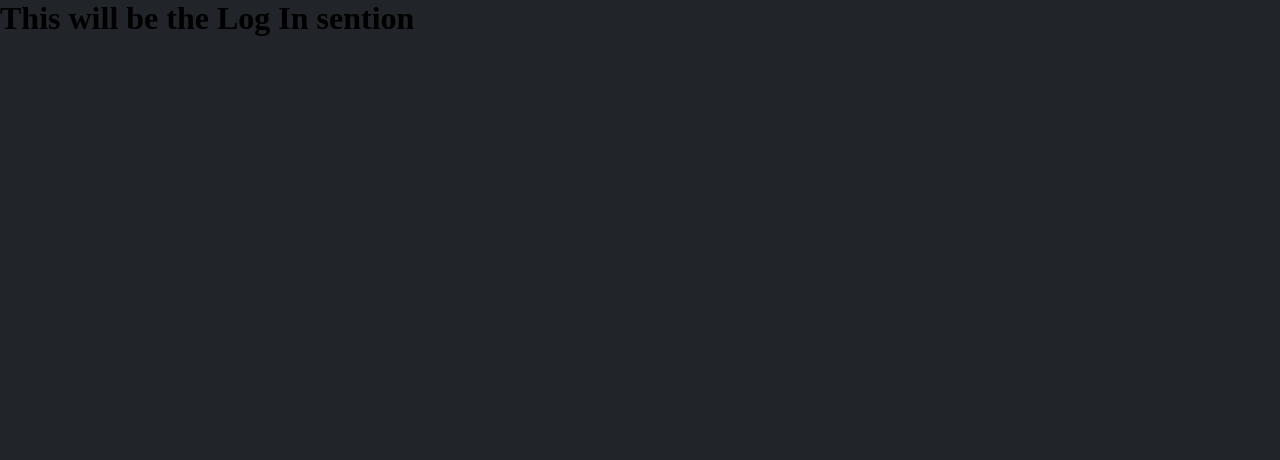
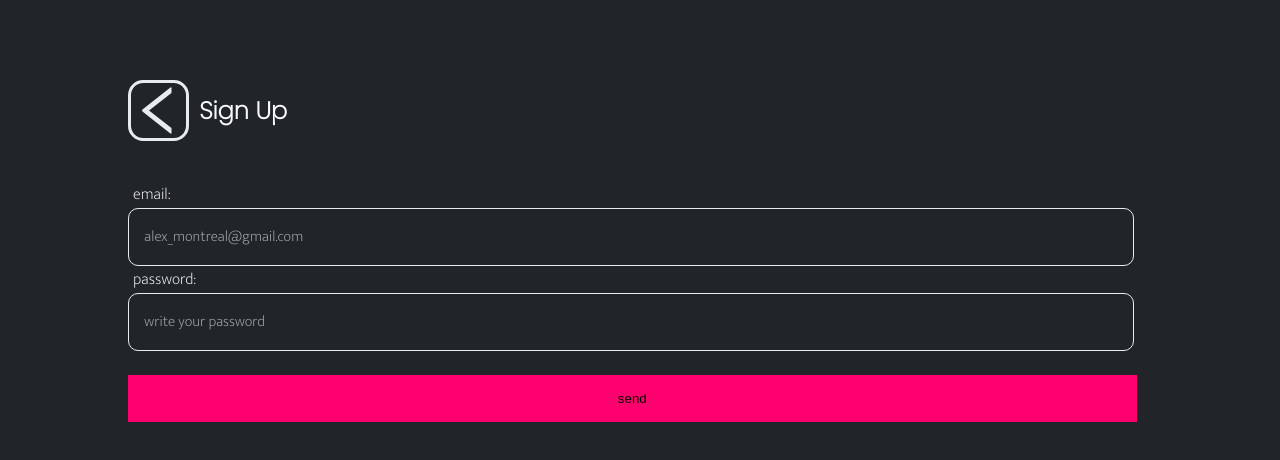
Before and after one commit to Fredvel123/unsplash_frontend, a React (Create React App) app: page /login in a window 1280 px wide. Shown: the top 460 px of the page. Built offline with nearby package versions, Linux system fonts and the light colour scheme.

Commit message:
I created the login section

```diff
--- a/src/App.jsx
+++ b/src/App.jsx
@@ -1,4 +1,4 @@
-import React,  { useState } from 'react';
+import React from 'react';
 // components
 import LogIn from './components/LogIn';
 import SignUp from './components/SignUp';
@@ -11,16 +11,19 @@ import Home from './components/Home';
 // react router
 import { BrowserRouter, Routes, Route } from "react-router-dom";
 import Erro404 from './components/Error404';
+import { useSelector } from 'react-redux';
+// redux
 
 function App() {
-  const [register, setregister] = useState(true);
+  const auth = useSelector(state => state.auth.value);
+
   return (
     <BrowserRouter>
       <Routes>
         <Route index element={<StartPage />} />
         <Route path='signup' element={<SignUp />} />
         <Route path='login' element={<LogIn />} />
-        <Route path='home' element={register ? <Home /> : <Erro404 /> } />
+        <Route path='home' element={auth.isLogged ? <Home /> : <Erro404 /> } />
       </Routes>
     </BrowserRouter>
   );
--- a/src/components/LogIn/index.jsx
+++ b/src/components/LogIn/index.jsx
@@ -1,10 +1,93 @@
-import React, { Fragment } from 'react';
+import React, { Fragment, useEffect, useState } from 'react';
+// styled components
+import { ButtonLeft, DivBox, Header } from '../../styles/SignUp';
+// react router dom
+import { Link, useNavigate } from 'react-router-dom';
+import Inputs from '../SignUp/Inputs';
+import { useDispatch, useSelector } from 'react-redux';
+import { setAuth } from '../../redux-toolkit/slice/auth';
+// redux
+
 
 function LogIn() {
+  const auth = useSelector((state) => state.auth.value)
+  const dispatch = useDispatch();
+
+  const [email, setEmail] = useState({value: ''});
+  const [password, setPassword] = useState({value: ''});
+  const handlerSubmit = e => {
+    e.preventDefault();
+    logInUser(email.value, password.value)
+  }
+  // code to connect with the server
+  const logInUser = async (_email, _password) => {
+    const user = await fetch('http://imagesfredvel.herokuapp.com/api/users/login', {
+      method: 'POST',
+      headers: {
+        "Content-type": "application/json"
+      },
+      body: JSON.stringify({
+        email: _email,
+        password: _password
+      })
+    });
+    const res = await user.json();
+    dispatch(setAuth(res));
+  }
+  // local storage for the token
+  useEffect(() => {
+    const data = localStorage.getItem('auth');
+    if(data !== null) {
+      dispatch(setAuth(JSON.parse(data)))
+    }
+  }, [dispatch]);
+
+  useEffect(() => {
+    localStorage.setItem('auth', JSON.stringify(auth))
+  }, [auth]);
+  const navigate = useNavigate();
+
+  const navigateToHome = async () => {
+    const res = await auth.isLogged;
+    if(res === true) {
+      navigate("/home", { replace: true })
+    }
+  }
+  useEffect(() => {
+    navigateToHome();
+  }, [handlerSubmit]);
+
+
+
   return(
-    <Fragment>
-      <h1>This will be the Log In sention</h1>
-    </Fragment>
+    <DivBox>
+      <Header>
+        <Link to='/' >
+          <ButtonLeft />
+        </Link>
+        <h2>Sign Up</h2>
+      </Header>
+      <form onSubmit={handlerSubmit} action="">
+        <Inputs
+          placeholder='alex_montreal@gmail.com'
+          type='email'
+          icon={false}
+          title='email'
+          state={email}
+          setState={setEmail} />
+        <Inputs
+          placeholder='write your password'
+          type='password'
+          icon={false}
+          title='password'
+          state={password}
+          setState={setPassword} />
+      <button>send</button>
+      </form>
+      {auth.isLogged ?
+       <h3>{auth.message}</h3>
+      : <h3>{auth.message}</h3> }
+    </DivBox>
   )
 }
 
--- a/src/components/SignUp/Inputs.jsx
+++ b/src/components/SignUp/Inputs.jsx
@@ -1,6 +1,9 @@
 import React from 'react';
+import { CheckButton, Div, ErrorButton, Input, Label } from '../../styles/SignUp/forns';
+// styled components
 
-function Inputs({ placeholder, type, title, state, setState, regExp }) {
+
+function Inputs({ placeholder, type, title, state, setState, regExp, callback, icon }) {
   const handlerInputs = e => {
     setState({...state, value: e.target.value})
   }
@@ -12,19 +15,25 @@ function Inputs({ placeholder, type, title, state, setState, regExp }) {
         setState({...state, isValid: false})
       }
     }
+    if(callback) {
+      callback(); // this code is for validate password repeate
+    }
   }
   return (
     <div>
-      <label htmlFor=""> {title}: </label>
-      <div>
-        <input
+      <Label htmlFor=""> {title}: </Label>
+      <Div>
+        <Input
           type={type}
           placeholder={placeholder}
           required
           onChange={handlerInputs}
           onKeyUp={validations}
           onBlur={validations} />
-      </div>
+        {icon ?
+          !state.isValid ? <ErrorButton /> : <CheckButton />
+        : null}
+      </Div>
     </div>
   );
 }
--- a/src/components/SignUp/index.jsx
+++ b/src/components/SignUp/index.jsx
@@ -1,27 +1,32 @@
-import React, { Fragment, useState } from 'react';
+import React, { useState, useEffect } from 'react';
+import { Link } from 'react-router-dom';
 // styled components
-import { ButtonLeft, Header } from '../../styles/SignUp';
+import { ButtonLeft, DivBox, Header } from '../../styles/SignUp';
 // components
 import Inputs from './Inputs';
+// use navgate
+import { useNavigate } from "react-router-dom";
+
 
 function SignUp() {
   const [name, setName] = useState({value: '', isValid: null});
   const [email, setEmail] = useState({value: '', isValid: null});
   const [password, setPassword] = useState({value: '', isValid: null});
   const [repeatePasswd, setRepeatePasswd] = useState({value: '', isValid: null});
+  const [response, setResponse] = useState({error: false, message: ''});
+  const navigate = useNavigate();
 
   const handlerSubmit = e => {
     e.preventDefault();
     validPasswords();
-    if(name.isValid || email.isValid || password.isValid || repeatePasswd.isValid) {
+    if(repeatePasswd.isValid & password.isValid & email.isValid & name.isValid){
       signUpUser( name.value, email.value, password.value )
     } else {
-      console.log('something is bad');
+      setResponse({
+        error: true,
+        message: 'something is bad, check it out your password, name or email'})
+      console.log(response);
     }
-    console.log(name);
-    console.log(email);
-    console.log(password);
-    console.log(repeatePasswd);
   }
   // regular expressions
   const regularExpressions = {
@@ -53,14 +58,27 @@ function SignUp() {
       })
     });
     const res = await newUser.json();
-    console.log(res);
+    setResponse({
+      error: false,
+      message: res
+    });
   }
-
+  const navigateStartPage = async () => {
+    const res = await response.message.isCreated
+    if(res === true) {
+      navigate("/", { replace: true });
+    }
+  }
+  useEffect(() => {
+    navigateStartPage();
+  }, [handlerSubmit]);
 
   return(
-    <Fragment>
+    <DivBox>
       <Header>
-        <ButtonLeft />
+        <Link to='/' >
+          <ButtonLeft />
+        </Link>
         <h2>Sign Up</h2>
       </Header>
       <form action="" onSubmit={handlerSubmit} >
@@ -70,10 +88,12 @@ function SignUp() {
           title='Full Name'
           state={name}
           setState={setName}
-          regExp={regularExpressions.name} />
+          regExp={regularExpressions.name}
+          icon={true} />
         <Inputs
           placeholder='alex_montreal@gmail.com'
           type='email'
+          icon={true}
           title='email'
           state={email}
           setState={setEmail}
@@ -82,6 +102,7 @@ function SignUp() {
           placeholder='write your password here'
           type='password'
           title='Password'
+          icon={true}
           state={password}
           setState={setPassword}
           regExp={regularExpressions.password} />
@@ -90,10 +111,18 @@ function SignUp() {
           type='password'
           title='Repeate Password'
           state={repeatePasswd}
-          setState={setRepeatePasswd} />
-        <button>send info</button>
+          icon={true}
+          setState={setRepeatePasswd}
+          callback={validPasswords} />
+        <button >Sign Up</button>
       </form>
-    </Fragment>
+      {response.error === true ?
+        <h3>{response.message}</h3>
+      : <h3>{response.message.message}</h3> }
+      {/* {response.message.isCreated ?
+      : null} */}
+      {/* <LINK to='/home' >Go to Home</LINK> */}
+    </DivBox>
   )
 }
 
--- /dev/null
+++ b/src/redux-toolkit/slice/auth.jsx
@@ -0,0 +1,17 @@
+import { createSlice } from '@reduxjs/toolkit';
+
+const auth = createSlice({
+  name: 'auth',
+  initialState: {
+    value: false
+  },
+  reducers: {
+    setAuth: (state, action) => {
+      state.value = action.payload
+    }
+  }
+})
+
+export const { setAuth } = auth.actions;
+
+export default auth.reducer;
--- /dev/null
+++ b/src/redux-toolkit/store/index.jsx
@@ -0,0 +1,8 @@
+import {configureStore} from '@reduxjs/toolkit';
+import auth from '../slice/auth';
+
+export const store = configureStore({
+  reducer: {
+    auth
+  }
+})
--- /dev/null
+++ b/src/styles/SignUp/forns.jsx
@@ -0,0 +1,62 @@
+import styled from 'styled-components';
+// colors and fonts
+import colors from '../tools/color.json';
+import fonts from '../tools/fonts.json';
+// icons
+import { CloseCircleOutlined, CheckCircleOutlined } from '@ant-design/icons'
+
+export const Input = styled.input`
+  width: 95%;
+  font-weight: 500;
+  font-family: ${fonts.letter4};
+  height: 5vh;
+  color: #fff;
+  border-radius: 10px;
+  border: 1px solid ${colors.graywhite};
+  background: ${colors.dark};
+  transition: ease-in .1s;
+  padding: 1vh 1.5%;
+  &:focus {
+    outline: none;
+    border: 2px solid ${colors.pink} ;
+  }
+  &::placeholder{
+    font-size: 15px;
+    color: #ffffffa0;
+  }
+`
+
+export const Div = styled.div`
+  position: relative;
+`
+
+export const Label = styled.label`
+  color: ${colors.white};
+  font-family: ${fonts.letter4};
+  margin-left: 0.5%;
+`
+
+export const ErrorButton = styled(CloseCircleOutlined )`
+  position: absolute;
+  top: 10px;
+  right: 25px;
+  color: red;
+  @media screen and (max-width: 700px ) {
+    right: 18px;
+  }
+  @media screen and (max-width: 400px ) {
+    right: 10px;
+  }
+`
+export const CheckButton = styled(CheckCircleOutlined )`
+  position: absolute;
+  top: 10px;
+  right: 25px;
+  color: green;
+  @media screen and (max-width: 700px ) {
+    right: 18px;
+  }
+  @media screen and (max-width: 400px ) {
+    right: 10px;
+  }
+`
--- a/src/styles/SignUp/index.jsx
+++ b/src/styles/SignUp/index.jsx
@@ -3,21 +3,55 @@ import { LeftOutlined } from '@ant-design/icons';
 // colors and fonts
 import colors from '../tools/color.json';
 import fonts from '../tools/fonts.json';
+import { Link } from "react-router-dom";
 
 export const ButtonLeft = styled(LeftOutlined)`
-  color: ${colors.gray};
+  color: ${colors.graywhite};
   font-size: 55px;
-  border: 3px solid ${colors.gray};
+  border: 3px solid ${colors.graywhite};
   border-radius: 25%;
+  @media screen and (max-width: 700px ) {
+    font-size: 30px;
+  }
 `
 export const Header = styled.header`
   padding: 5vh 0;
-  background: ${colors.darkBlue};
   display: flex;
   align-items: center;
   h2{
     margin-left: 1%;
     color: ${colors.white};
-    font-family: ${fonts.letter2} ;
+    font-family: ${fonts.letter6} ;
   }
 `
+export const DivBox = styled.div`
+  margin: 5vh 10%;
+  h3 {
+    font-weight: 100;
+    margin-top: 2vh;
+    font-size: 15px;
+    font-family: ${fonts.letter4};
+    text-align: center;
+  }
+  form {
+    display: flex;
+    flex-direction: column;
+  }
+  form button {
+    width: 98.5%;
+    text-align: center;
+    cursor: pointer;
+    margin-top: 3vh;
+    padding: 2vh 2%;
+    background: ${colors.pink};
+    border: none;
+  }
+  @media screen and (max-width: 550px ) {
+    margin: 4vh 2% ;
+  }
+`
+export const LINK = styled(Link)`
+  text-align: center;
+  color: ${colors.sky};
+  font-family: ${fonts.letter2};
+`
--- a/src/styles/index.css
+++ b/src/styles/index.css
@@ -4,6 +4,6 @@
   text-decoration: none;
   list-style: none;
 }
-body {
+html {
   background-color: #212529;
 }
```
Also changed, not shown: src/index.js (+5 -2 lines).
